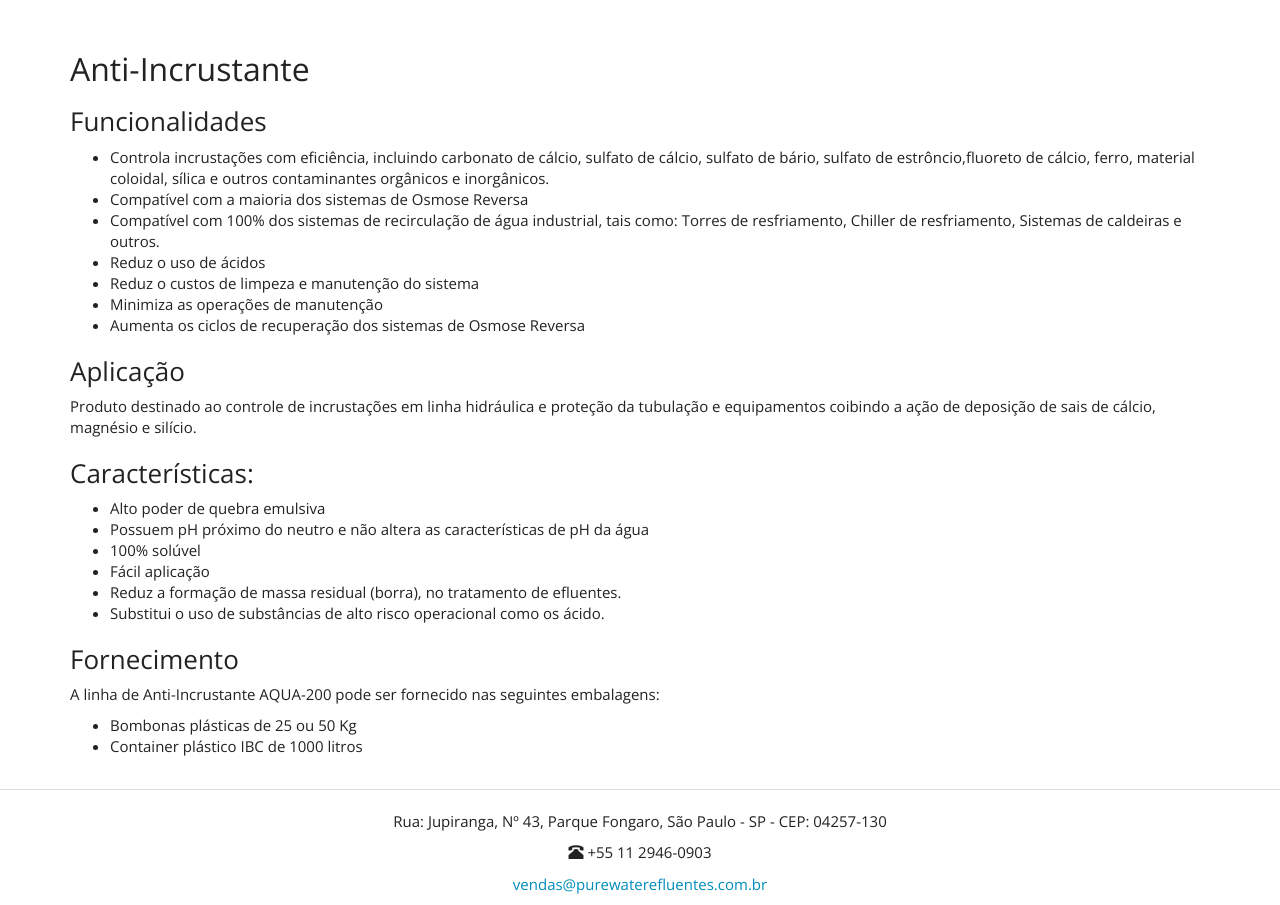
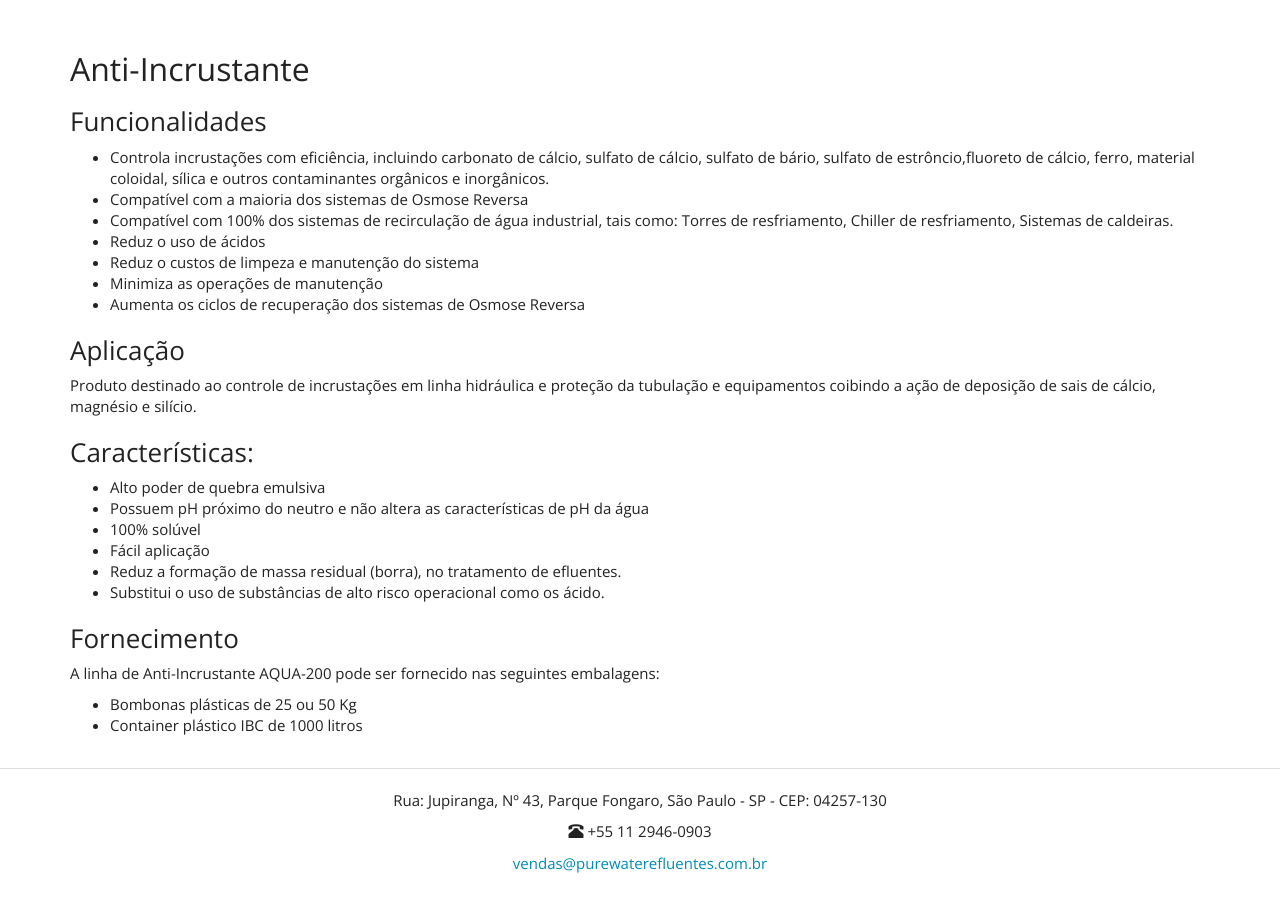
Before and after one commit to purewaterefluentes/purewaterefluentes.github.io, a Jekyll site: the page built from produtos/anti-incrustante.md, in a window 1280 px wide and 1152 px high. Shown: the part 247-1152 px from the top of the window. Built offline with Jekyll 4.4.1, drawn with Linux system fonts in a browser that asks for light colours; nearby versions of some CDN libraries; library files that are not in the unit come from our copies.

Commit message:
Update anti-incrustante.md

```diff
--- a/produtos/anti-incrustante.md
+++ b/produtos/anti-incrustante.md
@@ -9,7 +9,7 @@ title: Anti-Incrustante
 
 - Controla incrustações com eficiência, incluindo carbonato de cálcio, sulfato de cálcio, sulfato de bário, sulfato de estrôncio,fluoreto de cálcio, ferro, material coloidal, sílica e outros contaminantes orgânicos e inorgânicos.
 - Compatível com a maioria dos sistemas de Osmose Reversa
-- Compatível com 100% dos sistemas de recirculação de água industrial, tais como: Torres de resfriamento, Chiller de resfriamento, Sistemas de caldeiras e outros.
+- Compatível com 100% dos sistemas de recirculação de água industrial, tais como: Torres de resfriamento, Chiller de resfriamento, Sistemas de caldeiras.
 - Reduz o uso de ácidos
 - Reduz o custos de limpeza e manutenção do sistema
 - Minimiza as operações de manutenção
```
